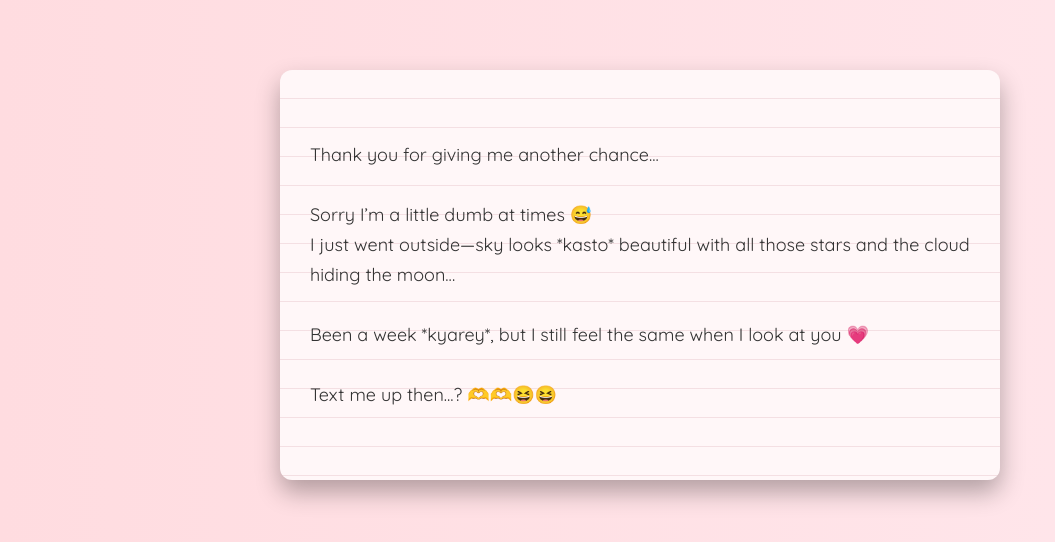
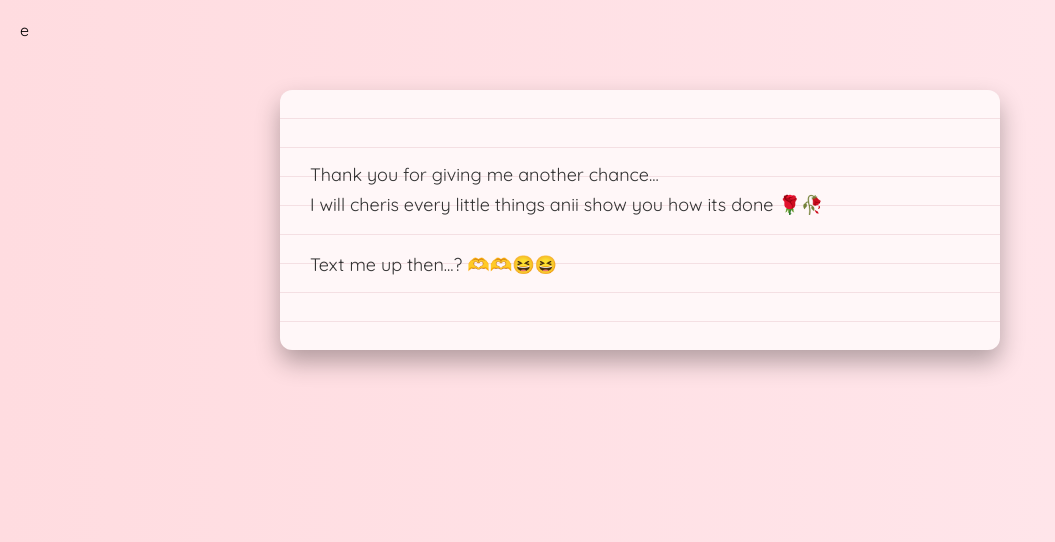
Before and after one commit to anishthapa666/N, a Django app: page /yes/ in a window 1280 px wide. Shown: the top 542 px of the page, without its empty margins (0-1055 px from the left). Run offline with Django 5.2, Linux system fonts and the light colour scheme.

Commit message:
Update yes.html

```diff
--- a/apology/templates/apology/yes.html
+++ b/apology/templates/apology/yes.html
@@ -1,4 +1,4 @@
-<!DOCTYPE html>
+e<!DOCTYPE html>
 <html lang="en">
 <head>
   <meta charset="UTF-8" />
@@ -70,11 +70,7 @@
     <div class="notebook">
       <div class="content">
 Thank you for giving me another chance...
-
-Sorry I’m a little dumb at times 😅
-I just went outside—sky looks *kasto* beautiful with all those stars and the cloud hiding the moon...
-
-Been a week *kyarey*, but I still feel the same when I look at you 💗
+I will cheris every little things anii show you how its done 🌹🥀
 
 Text me up then...? 🫶🫶😆😆
       </div>
```
